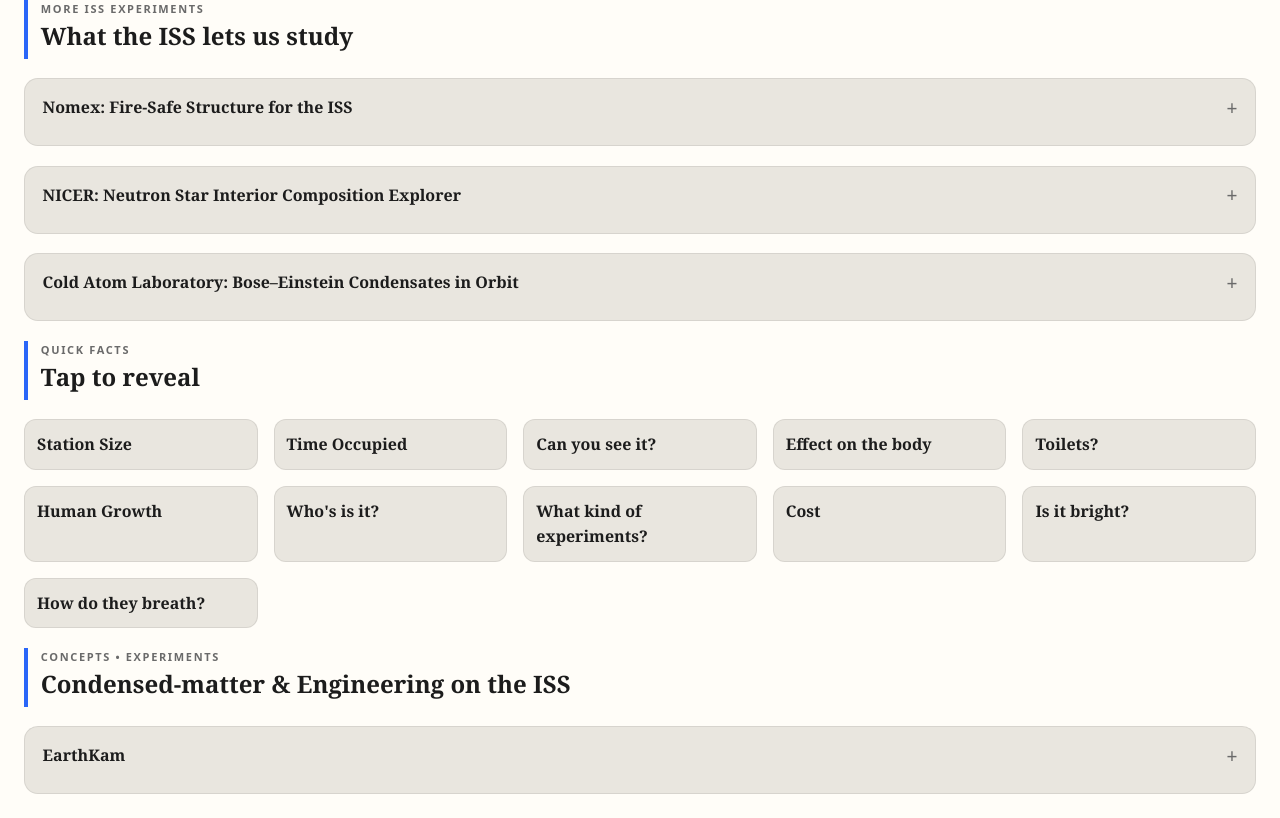
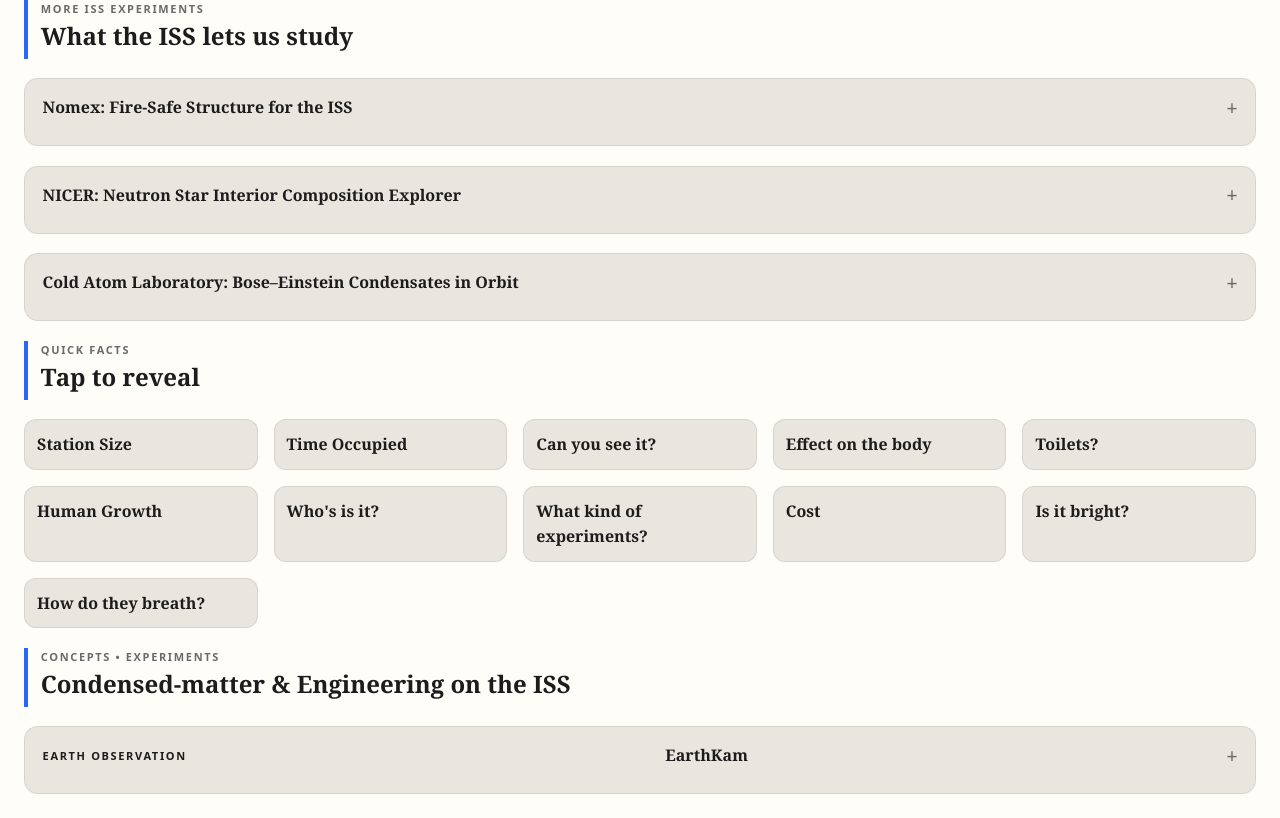
Before and after one commit to peterharwin/CSP-Project, a plain HTML site: page index.html in a window 1280 px wide. Shown: the part 2321-3139 px from the top of the page. Drawn offline with Linux system fonts and the light colour scheme.

Commit message:
Update index.html

```diff
--- a/index.html
+++ b/index.html
@@ -585,6 +585,7 @@
             <!-- EarthKam -->
             <article class="concept-card collapsible" id="EarthKam">
               <button class="collapser" type="button">
+              <div class="kicker">Earth Observation</div>
                 <h3>EarthKam</h3>
                 <span class="collapser-icon" aria-hidden="true">+</span>
               </button>
```
